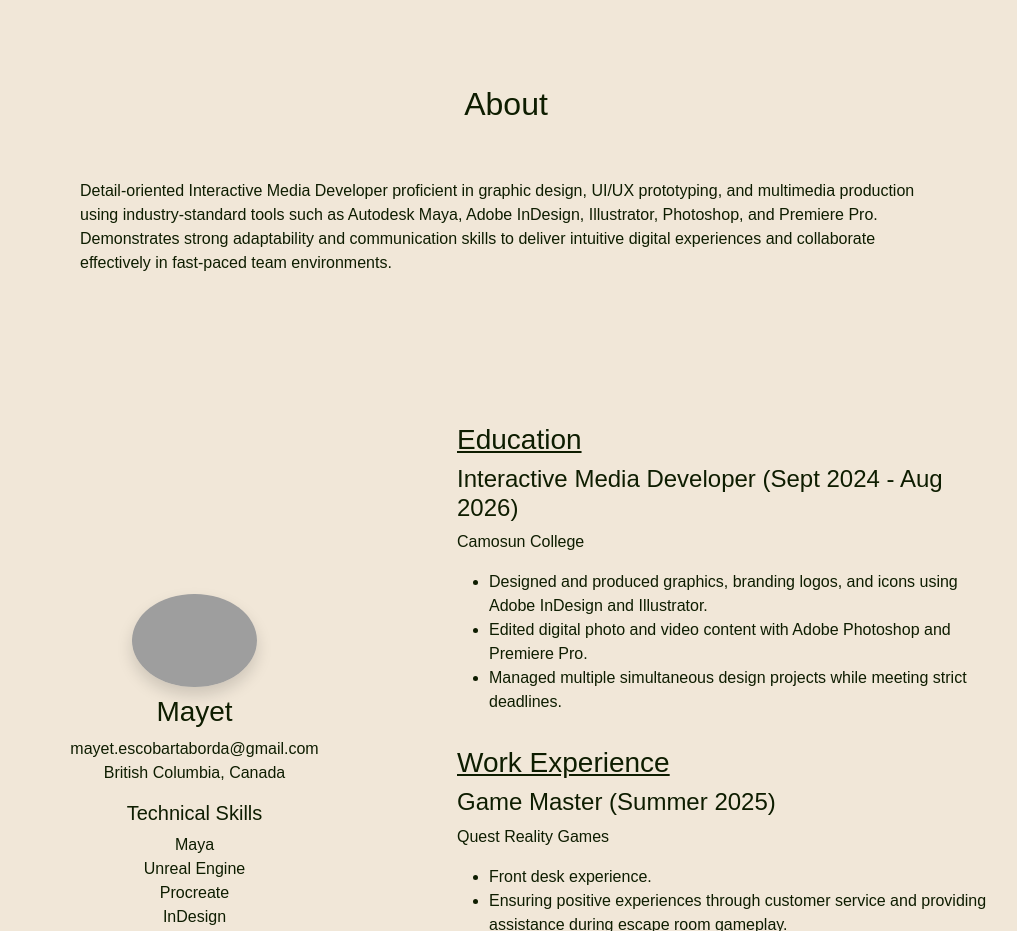
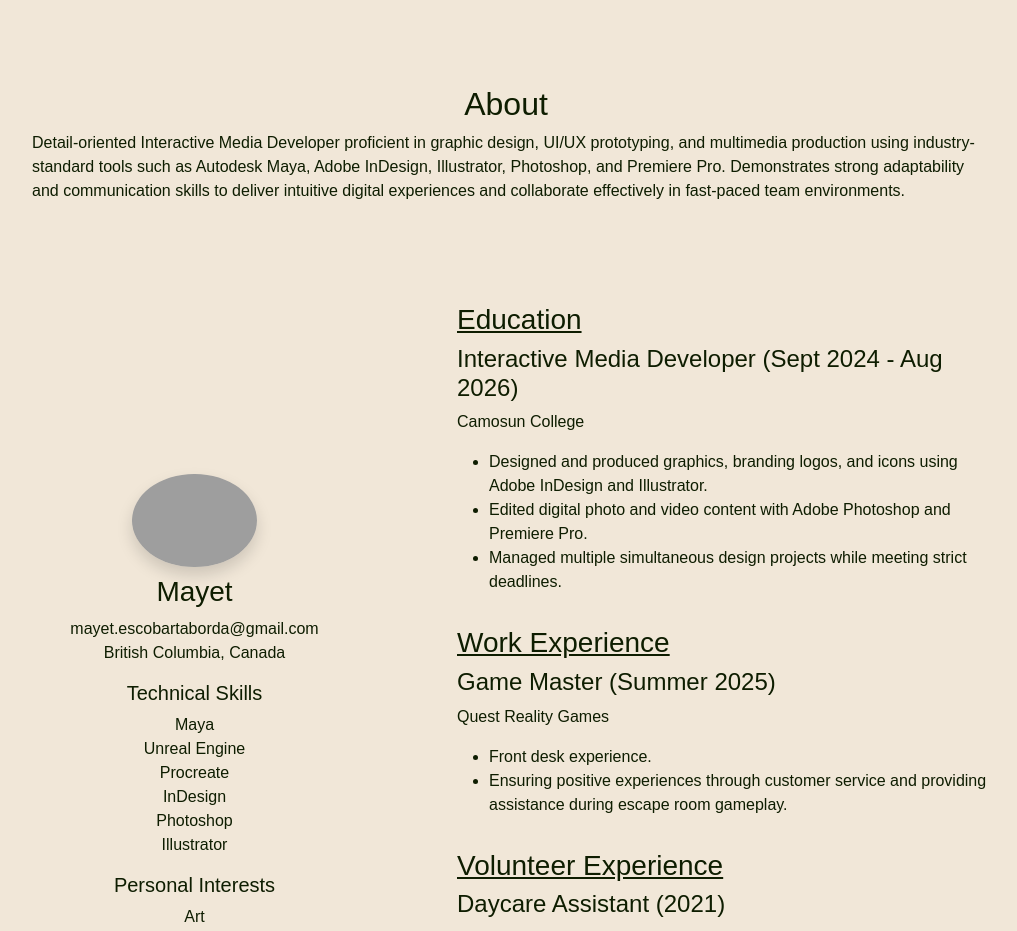
Before and after one commit to krambolo/mayet-portfolio, a plain HTML site: page index.html in a window 1280 px wide. Shown: the part 3840-4771 px from the top of the page, without its empty margins (134-1151 px from the left). Drawn offline with nearby package versions, Linux system fonts and the light colour scheme; grey boxes are pictures that could not be loaded; a web font is replaced by a local one.

Commit message:
Updated index.html again

```diff
--- a/index.html
+++ b/index.html
@@ -193,7 +193,7 @@
 <section id="about" class="position-relative p-5 container">
   <div class="p-5 text-center">
     <h2>About</h2>
-    <p class="p-5 text-start">
+    <p class="text-start">
       Detail-oriented Interactive Media Developer proficient in graphic design, UI/UX prototyping, and
       multimedia production using industry-standard tools such as Autodesk Maya, Adobe InDesign, Illustrator, Photoshop,
       and Premiere Pro. Demonstrates strong adaptability and communication skills to deliver intuitive digital
```
